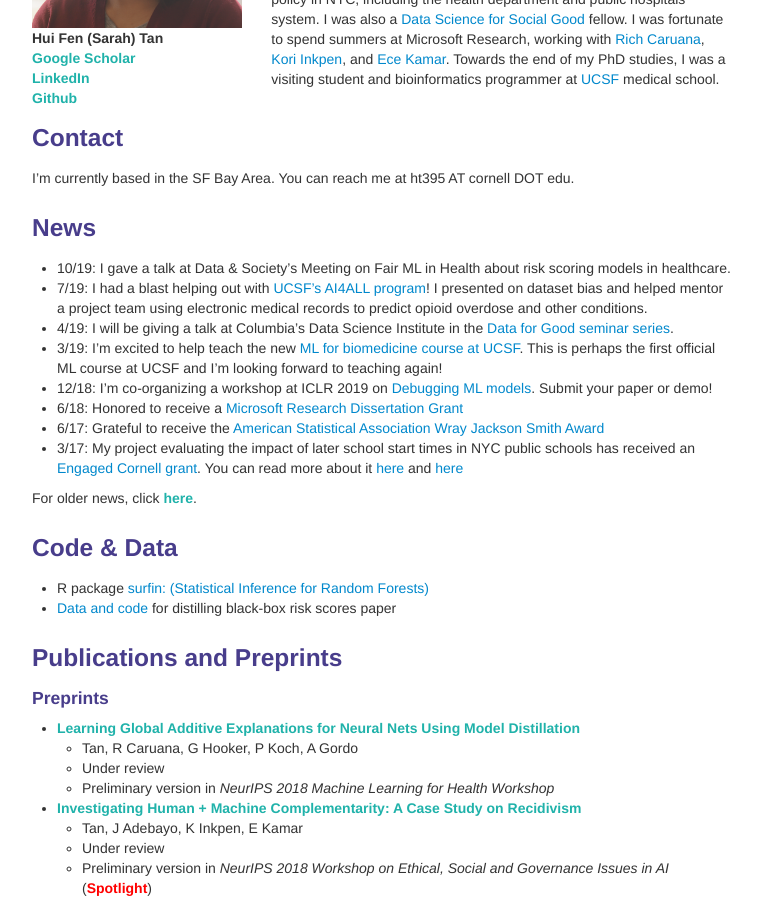
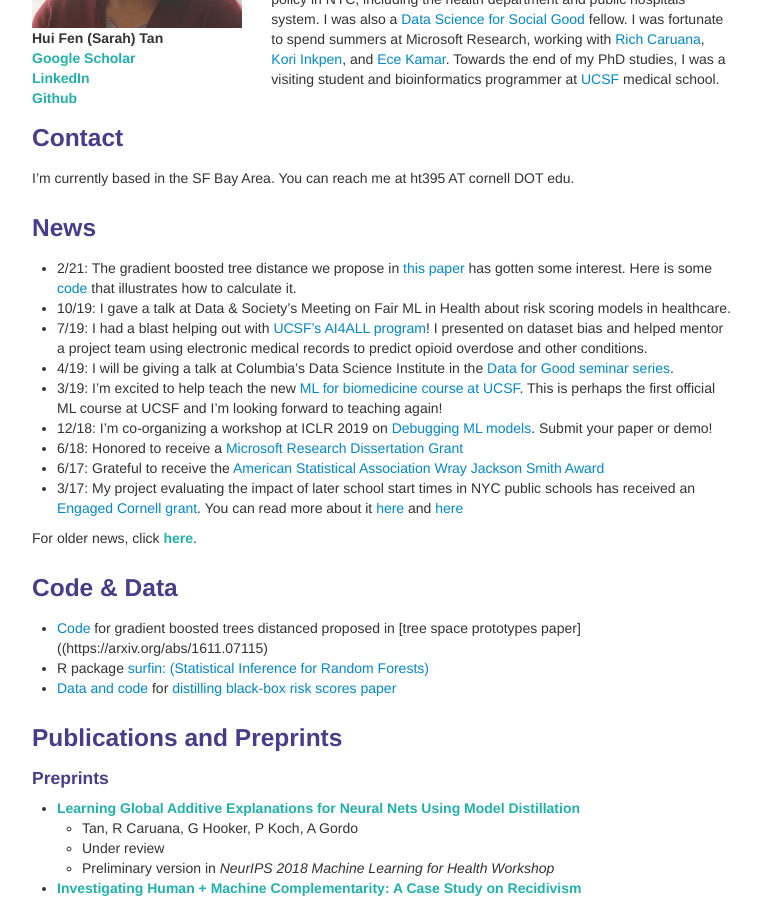
Before and after one commit to shftan/shftan.github.io, a Jekyll site: the page built from index.md, in a window 1280 px wide and 900 px high, scrolled down 243 px. Shown: the whole window, without its empty margins (258-1019 px from the left). Built offline with Jekyll 4.4.1, drawn with Linux system fonts in a browser that asks for light colours.

Commit message:
Update index.md

```diff
--- a/index.md
+++ b/index.md
@@ -30,6 +30,7 @@ I'm currently based in the SF Bay Area. You can reach me at ht395 AT cornell DOT
 
 <div class="row-fluid" id="news"><h3>News</h3>
 </div>
+- 2/21: The gradient boosted tree distance we propose in [this paper](https://arxiv.org/abs/1611.07115) has gotten some interest. Here is some [code](https://github.com/shftan/tree_ensemble_distance) that illustrates how to calculate it.
 - 10/19: I gave a talk at Data & Society's Meeting on Fair ML in Health about risk scoring models in healthcare.
 - 7/19: I had a blast helping out with [UCSF's AI4ALL program](http://ai4all.ucsf.edu/)! I presented on dataset bias and helped mentor a project team using electronic medical records to predict opioid overdose and other conditions.
 - 4/19: I will be giving a talk at Columbia's Data Science Institute in the [Data for Good seminar series](https://events.columbia.edu/cal/event/eventView.do?href=/public/cals/MainCal/CAL-00bb9e24-69b3e39a-0169-b633b324-000010e3.ics).
@@ -43,8 +44,9 @@ For older news, click <a class="paper" href="oldernews.html">here</a>.
 
 <div class="row-fluid" id="code"><h3>Code & Data</h3>
 </div>
+- [Code](https://github.com/shftan/tree_ensemble_distance) for gradient boosted trees distanced proposed in [tree space prototypes paper]((https://arxiv.org/abs/1611.07115)
 - R package [surfin: (Statistical Inference for Random Forests)](http://shftan.github.io/surfin/)
-- [Data and code](https://github.com/shftan/auditblackbox) for distilling black-box risk scores paper
+- [Data and code](https://github.com/shftan/auditblackbox) for [distilling black-box risk scores paper](https://arxiv.org/abs/1710.06169)
 
 <div class="row-fluid" id="publications"><h3>Publications and Preprints</h3>
 <h4>Preprints</h4>
```
